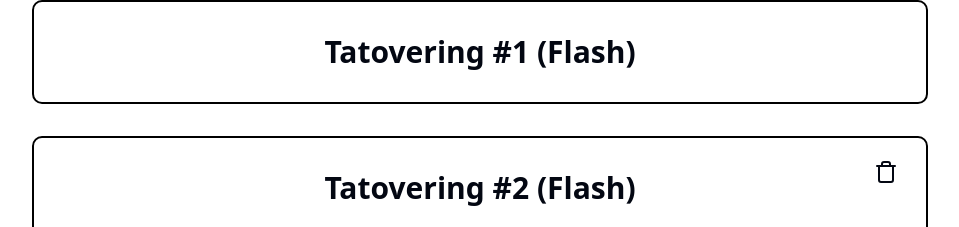
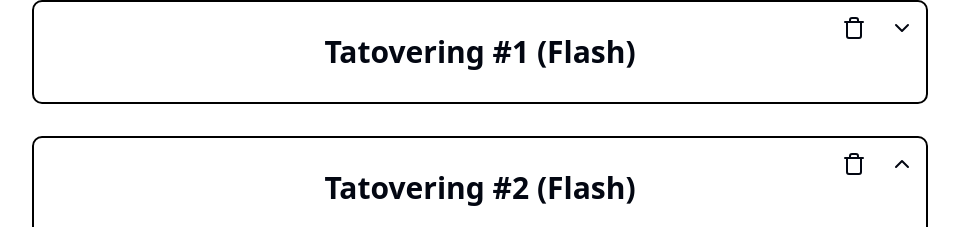
Before and after one commit to nordbobirk/02369-project, a Next.js app: page /booking in a window 1280 px wide. Both pictures are taken after a click on the button "Tilføj tatovering". Shown: the part 332-559 px from the top of the page, without its empty margins (160-1119 px from the left). Built offline with nearby package versions, Linux system fonts and the light colour scheme.

Commit message:
feat: collapsible tattoo forms

```diff
--- a/src/app/(public)/booking/_components/Form.tsx
+++ b/src/app/(public)/booking/_components/Form.tsx
@@ -79,7 +79,9 @@ export default function BookingForm() {
   const [timeEstimate, setTimeEstimate] = useState<number>(0);
   const [isSubmissionLoading, setIsSubmissionLoading] =
     useState<boolean>(false);
-  const [selectedTattooIndex, setSelectedTattooIndex] = useState<number>(0);
+  const [selectedTattooIndex, setSelectedTattooIndex] = useState<number | null>(
+    0
+  );
 
   /**
    * Update the pricing and duration estimates in state based on mutated {@link BookingFormData}
@@ -149,7 +151,7 @@ export default function BookingForm() {
     tattoos.push(DEFAULT_TATTOO);
     setFormData({ ...formData, tattoos });
     setSelectedTattooIndex(
-      formData.tattoos.length > 0 ? formData.tattoos.length - 1 : 0
+      formData.tattoos.length > 0 ? formData.tattoos.length - 1 : null
     );
     const selectedTattooElement = document.getElementById(
       `tattoo-${selectedTattooIndex}`
@@ -167,7 +169,11 @@ export default function BookingForm() {
     tattoos.splice(deleteIndex, 1);
     setFormData({ ...formData, tattoos });
     setSelectedTattooIndex(
-      selectedTattooIndex > 0 ? selectedTattooIndex - 1 : 0
+      selectedTattooIndex === null
+        ? null
+        : selectedTattooIndex > 0
+        ? selectedTattooIndex - 1
+        : 0
     );
     const selectedTattooElement = document.getElementById(
       `tattoo-${selectedTattooIndex}`
@@ -220,13 +226,13 @@ export default function BookingForm() {
                     tattoo.tattooType.substring(0, 1).toUpperCase() +
                     tattoo.tattooType.substring(1).toLowerCase()
                   })`,
-                  showTitle: formData.tattoos.length > 1,
                   showDelete: formData.tattoos.length > 1,
                   hidden: selectedTattooIndex != index,
                   id: `tattoo-${index}`,
                 }}
                 deleteTattoo={() => deleteTattoo(index)}
                 selectTattoo={() => setSelectedTattooIndex(index)}
+                deselectTattoo={() => setSelectedTattooIndex(null)}
               />
             ))}
 
@@ -244,7 +250,12 @@ export default function BookingForm() {
 
             {/* Submit Button */}
             <div className="flex flex-col items-center">
-              {!isFormFilledOut() ? <p className="pb-4 text-red-500 font-bold">Udfyld hele formularen før du kan indsende din bookinganmodning</p> : null}
+              {!isFormFilledOut() ? (
+                <p className="pb-4 text-red-500 font-bold">
+                  Udfyld hele formularen før du kan indsende din
+                  bookinganmodning
+                </p>
+              ) : null}
               <Button
                 type="submit"
                 disabled={!isFormFilledOut()}
--- /dev/null
+++ b/src/app/(public)/booking/_components/TattooForm/CollapsedTattoo.tsx
@@ -0,0 +1,39 @@
+import { Button } from "@/components/ui/button";
+import { ChevronDown, TrashIcon } from "lucide-react";
+import { TattooFormOptions } from ".";
+import { DeleteTattooButton } from "./DeleteTattooButton";
+import { TattooTitle } from "./TattooTitle";
+
+export function CollapsedTattoo({
+  options,
+  selectTattoo,
+  deleteTattoo,
+}: {
+  options: TattooFormOptions;
+  selectTattoo: () => void;
+  deleteTattoo: () => void;
+}) {
+  return (
+    <div
+      className="border-2 border-black rounded-lg py-8 relative cursor-pointer"
+      id={options.id}
+      onClick={selectTattoo}
+    >
+      <div className="absolute top-0 right-0 py-2">
+        {options.showDelete ? (
+          <DeleteTattooButton deleteTattoo={deleteTattoo} />
+        ) : (
+          <DeleteTattooButton deleteTattoo={deleteTattoo} disabled />
+        )}
+        <Button
+          className="cursor-pointer"
+          variant="ghost"
+          onClick={selectTattoo}
+        >
+          <ChevronDown className="size-6" />
+        </Button>
+      </div>
+      <TattooTitle title={options.title} />
+    </div>
+  );
+}
--- /dev/null
+++ b/src/app/(public)/booking/_components/TattooForm/DeleteTattooButton.tsx
@@ -0,0 +1,21 @@
+import { Button } from "@/components/ui/button";
+import { TrashIcon } from "lucide-react";
+
+export function DeleteTattooButton({
+  deleteTattoo,
+  disabled,
+}: {
+  deleteTattoo: () => void;
+  disabled?: boolean;
+}) {
+  return (
+    <Button
+      disabled={disabled}
+      onClick={deleteTattoo}
+      className="cursor-pointer"
+      variant="ghost"
+    >
+      <TrashIcon className="size-6"/>
+    </Button>
+  );
+}
--- /dev/null
+++ b/src/app/(public)/booking/_components/TattooForm/TattooTitle.tsx
@@ -0,0 +1,3 @@
+export function TattooTitle({ title }: { title: string }) {
+  return <h2 className="text-3xl font-bold text-center">{title}</h2>;
+}
--- a/src/app/(public)/booking/_components/TattooForm/index.tsx
+++ b/src/app/(public)/booking/_components/TattooForm/index.tsx
@@ -3,12 +3,14 @@ import { TattooData } from "../Form";
 import { General } from "./General";
 import { TypeDetails } from "./TypeDetails";
 import { TypeSelect } from "./TypeSelect";
-import { TrashIcon } from "lucide-react";
+import { ChevronUp, TrashIcon } from "lucide-react";
 import { Button } from "@/components/ui/button";
+import { CollapsedTattoo } from "./CollapsedTattoo";
+import { DeleteTattooButton } from "./DeleteTattooButton";
+import { TattooTitle } from "./TattooTitle";
 
-type TattooFormOptions = {
+export type TattooFormOptions = {
   title: string;
-  showTitle: boolean;
   showDelete: boolean;
   hidden: boolean;
   id: string;
@@ -21,6 +23,7 @@ export function TattooForm({
   options,
   deleteTattoo,
   selectTattoo,
+  deselectTattoo,
 }: {
   tattooData: TattooData;
   handleTattooInputChange: (
@@ -32,6 +35,7 @@ export function TattooForm({
   options: TattooFormOptions;
   deleteTattoo: () => void;
   selectTattoo: () => void;
+  deselectTattoo: () => void;
 }) {
   const [customReferenceFiles, setCustomReferenceFiles] = useState<File[]>([]);
   const [flashImageFile, setFlashImageFile] = useState<File | null>(null);
@@ -76,12 +80,11 @@ export function TattooForm({
 
   if (options.hidden) {
     return (
-      <div
-        className="border-2 border-black rounded-lg py-8 hover:cursor-pointer"
-        onClick={selectTattoo}
-      >
-        <h2 className="text-3xl font-bold text-center">{options.title}</h2>
-      </div>
+      <CollapsedTattoo
+        options={options}
+        selectTattoo={selectTattoo}
+        deleteTattoo={deleteTattoo}
+      />
     );
   }
 
@@ -90,18 +93,21 @@ export function TattooForm({
       className="flex flex-col gap-4 border-2 border-black rounded-lg py-8 relative"
       id={options.id}
     >
-      {options.showDelete ? (
+      <div className="absolute top-0 right-0 py-2">
+        {options.showDelete ? (
+          <DeleteTattooButton deleteTattoo={deleteTattoo} />
+        ) : (
+          <DeleteTattooButton deleteTattoo={deleteTattoo} disabled />
+        )}
         <Button
-          className="absolute top-0 right-0 m-4 px-4 hover:cursor-pointer"
-          variant={"ghost"}
-          onClick={deleteTattoo}
+          className="cursor-pointer"
+          variant="ghost"
+          onClick={deselectTattoo}
         >
-          <TrashIcon className="size-6" />
+          <ChevronUp className="size-6" />
         </Button>
-      ) : null}
-      <h2 className="text-3xl font-bold text-center">
-        {options.showTitle ? options.title : ""}
-      </h2>
+      </div>
+      <TattooTitle title={options.title} />
 
       <TypeSelect
         tattooData={tattooData}
```
